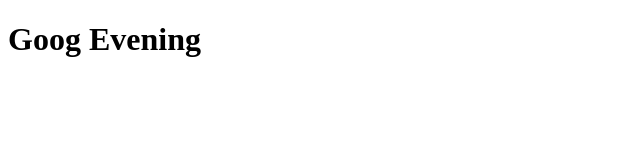
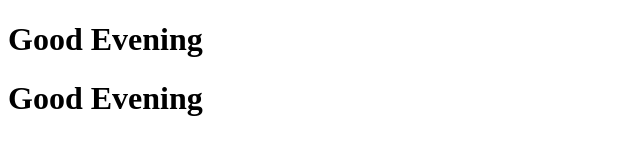
Before and after one commit to deimantekava/new-folder, a plain HTML site: page index.html in a window 1280 px wide. Shown: the whole page, without its empty margins (0-640 px from the left). Drawn offline with Linux system fonts and the light colour scheme.

Commit message:
add good evening

```diff
--- a/index.html
+++ b/index.html
@@ -7,6 +7,7 @@
     <title>Document</title>
   </head>
   <body>
-    <h1>Goog Evening</h1>
+    <h1>Good Evening</h1>
+    <h1>Good Evening</h1>
   </body>
 </html>
```
